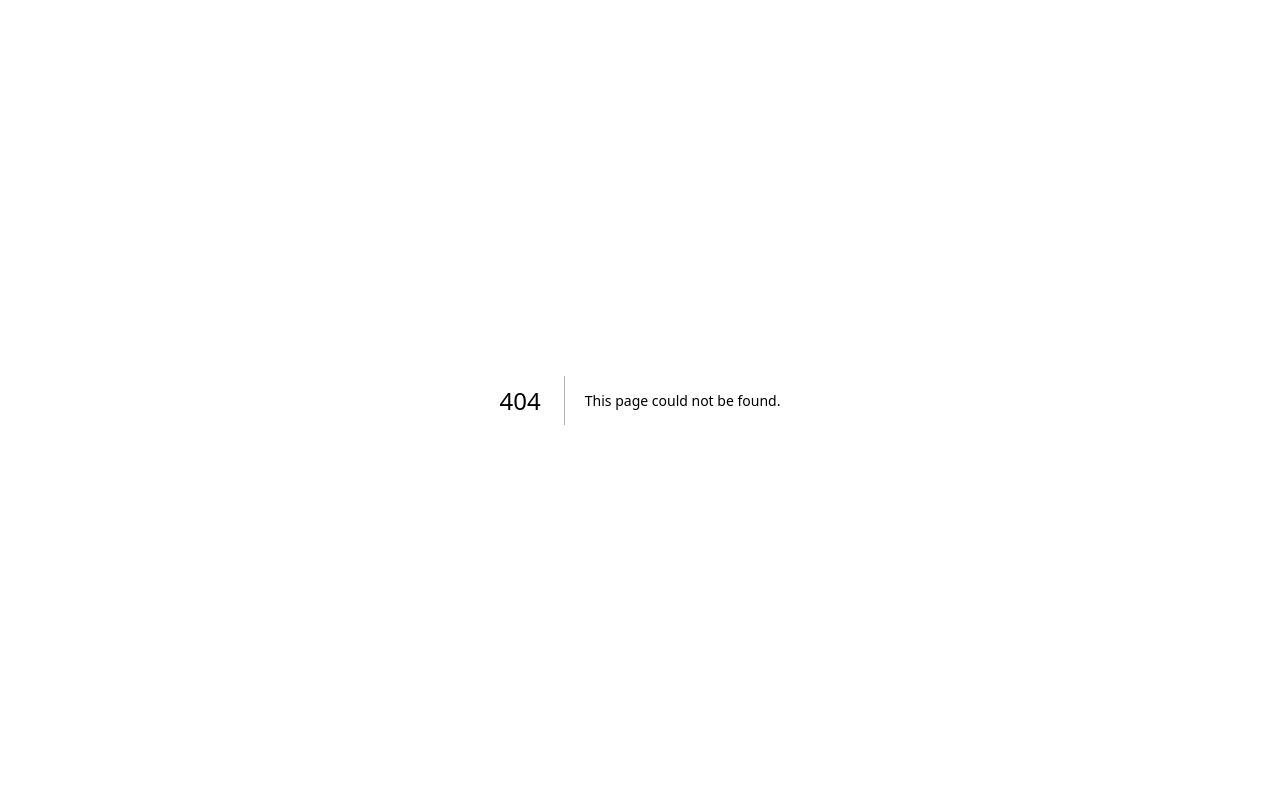
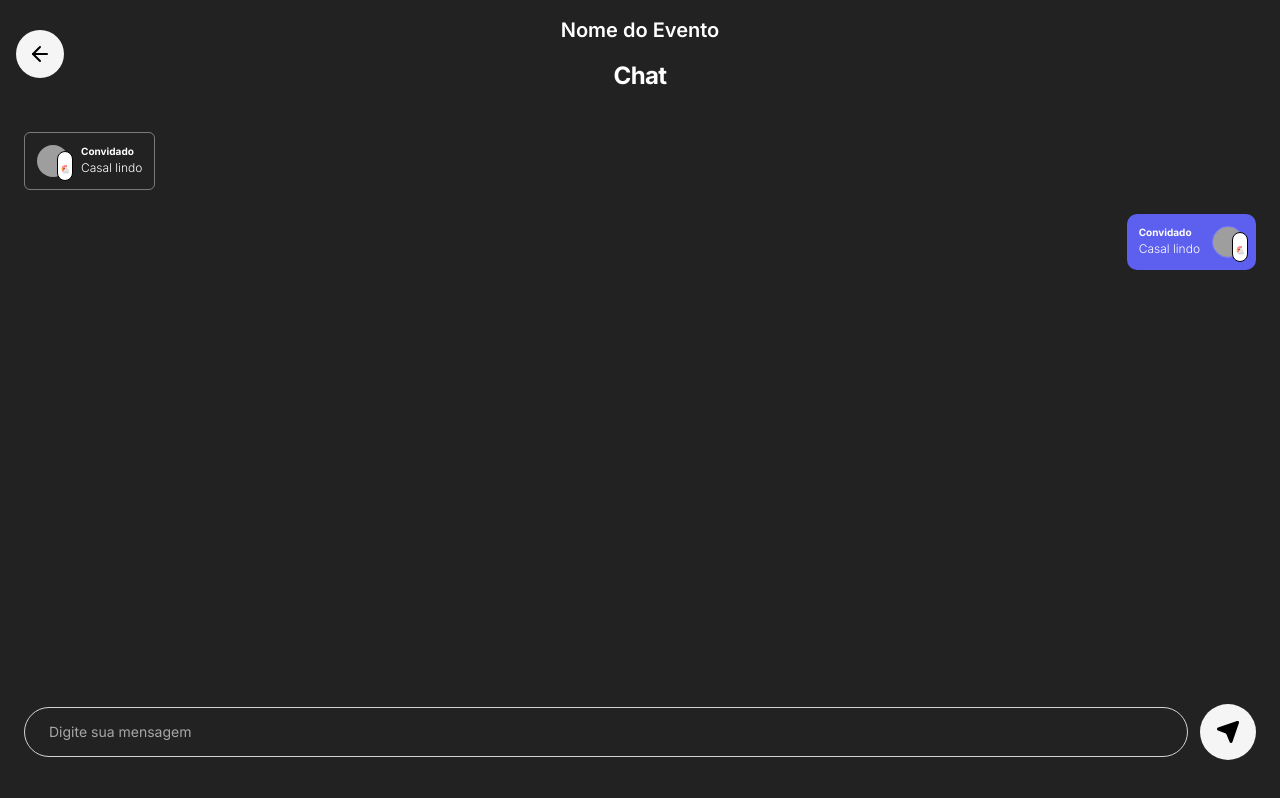
Before and after one commit to colligii/laco, a Next.js app: page /event/1/chat in a window 1280 px wide. Before the commit this address had no page. Built offline with nearby package versions, Linux system fonts and the light colour scheme; grey boxes are pictures that could not be loaded.

Commit message:
add get session and websocket lib

```diff
--- /dev/null
+++ b/app/api/session/get-session/route.ts
@@ -0,0 +1,58 @@
+import { cloudfrontGetSignedUrl } from "@/app/lib/cloudFrontgetSignedUrl";
+import { createComment } from "@/app/lib/create-comment";
+import { prisma } from "@/app/lib/prisma";
+import { getSession } from "@/app/lib/redis";
+import { validateRequest } from "@/app/lib/validateRequest";
+import { getStoryByUserId } from "@/app/schemas/getStoryByUserId";
+import { idIsUUID } from "@/app/schemas/idIsUUID";
+import { NextRequest, NextResponse } from "next/server";
+import { URL } from "url";
+
+export const GET = validateRequest(async ({
+    payloadSession,
+}) => {
+    try {
+        if (!payloadSession?.id)
+            return NextResponse.json({ message: 'O id da sessão não está definido' }, { status: 400 })
+
+        const user = await getSession(payloadSession?.id)
+
+        if (!user)
+            return NextResponse.json({ message: 'A sessão não está definida' }, { status: 400 })
+
+        return NextResponse.json(payloadSession);
+    } catch (e) {
+        console.log(e)
+        return NextResponse.json({ message: 'Error' })
+    }
+}, undefined, undefined,
+    {
+        type: 'session',
+        secret: process.env.AUTH_SECRET!,
+        completeTokenVar: 'token'
+    }
+)
+
+
+export type SqlResponse = {
+    id: string,
+    created_at: string,
+    comment: string,
+    user: {
+        firstName: string,
+        lastName: string,
+        avatar_path: string
+    }[]
+}
+
+
+export type CommentByIdResponse = {
+    id: string,
+    created_at: string,
+    comment: string,
+    user: {
+        firstName: string,
+        lastName: string,
+        avatar_path: string
+    }
+}
--- /dev/null
+++ b/app/chat/button/component.tsx
@@ -0,0 +1,31 @@
+import { MessageCircle } from "lucide-react"
+import Link from "next/link";
+import { Ref, RefObject, useEffect, useState } from "react"
+
+export default function ButtonComponent({ chatButtonRef, eventId }: { chatButtonRef: RefObject<((event: any) => void) | null>, eventId: string }) {
+
+    const [showRedCircle, setShowRedCircle] = useState(false);
+
+    useEffect(() => {
+        chatButtonRef.current = (event: any) => {
+            if(event.type === 'receive-message') {
+                if(!showRedCircle) {
+                    setShowRedCircle(true);
+                }
+            }
+        }
+
+        return () => {chatButtonRef.current = null}
+    }, [])
+
+    return (
+        <Link href={`/event/${eventId}/chat`}>
+            <button className="p-2 relative bg-zinc-900/70 hover:bg-zinc-800 transition-colors rounded-full border border-zinc-800">
+                <MessageCircle size={20} />
+                {
+                    showRedCircle && <div style={{ background: 'red', bottom: '5px' }} className="h-2 w-2 rounded-full absolute"></div>
+                }
+            </button>
+        </Link>
+    )
+}
--- /dev/null
+++ b/app/event/[id]/chat/button/component.tsx
@@ -0,0 +1,31 @@
+import { MessageCircle } from "lucide-react"
+import Link from "next/link";
+import { Ref, RefObject, useEffect, useState } from "react"
+
+export default function ButtonComponent({ chatButtonRef, eventId }: { chatButtonRef: RefObject<((event: any) => void) | null>, eventId: string }) {
+
+    const [showRedCircle, setShowRedCircle] = useState(false);
+
+    useEffect(() => {
+        chatButtonRef.current = (event: any) => {
+            if(event.type === 'receive-message') {
+                if(!showRedCircle) {
+                    setShowRedCircle(true);
+                }
+            }
+        }
+
+        return () => {chatButtonRef.current = null}
+    }, [])
+
+    return (
+        <Link href={`/event/${eventId}/chat`}>
+            <button className="p-2 relative bg-zinc-900/70 hover:bg-zinc-800 transition-colors rounded-full border border-zinc-800">
+                <MessageCircle size={20} />
+                {
+                    showRedCircle && <div style={{ background: 'red', bottom: '5px' }} className="h-2 w-2 rounded-full absolute"></div>
+                }
+            </button>
+        </Link>
+    )
+}
--- /dev/null
+++ b/app/event/[id]/chat/page.tsx
@@ -0,0 +1,107 @@
+'use client'
+
+import React, { useState } from 'react';
+import { ArrowLeft, Send } from 'lucide-react';
+
+const ChatScreen = ({ selectedEventName = "Nome do Evento" }) => {
+  const [message, setMessage] = useState("");
+
+  const chatMessages = [
+    {
+      id: 1,
+      user: "Convidado",
+      text: "Casal lindo",
+      isMe: false,
+      avatar: "https://github.com/shadcn.png"
+    },
+    {
+      id: 2,
+      user: "Convidado",
+      text: "Casal lindo",
+      isMe: true,
+      avatar: "https://github.com/shadcn.png"
+    }
+  ];
+
+  return (
+    <div className="flex flex-col h-screen bg-[#222222] text-white font-sans">
+
+      {/* Header */}
+      <header className="relative flex items-center justify-center p-4">
+        <button className="absolute left-4 p-3 bg-neutral-100 rounded-full text-black hover:bg-white transition-colors">
+          <ArrowLeft size={24} />
+        </button>
+
+        <div className="text-center">
+          <h1 className="text-xl font-semibold">{selectedEventName}</h1>
+          <h2 className="text-2xl font-bold mt-4 tracking-tight">Chat</h2>
+        </div>
+      </header>
+
+      {/* Área de Mensagens */}
+      <div className="flex-1 overflow-y-auto p-6 space-y-6">
+        {chatMessages.map((msg) => (
+          <div
+            key={msg.id}
+            className={`flex ${msg.isMe ? 'justify-end' : 'justify-start'}`}
+          >
+            <div className={`
+              flex items-center gap-3 p-3 max-w-[80%]
+              ${msg.isMe
+                ? 'bg-[#5D5FEF] border-none rounded-lg'
+                : 'bg-transparent border border-white/40 rounded-sm'}
+            `}>
+              {/* Avatar com Badge (🐔) para o remetente */}
+              {!msg.isMe && (
+                <div className="relative shrink-0">
+                  <img src={msg.avatar} className="w-8 h-8 rounded-full" alt="User" />
+                  <div className="absolute -bottom-1 -right-1 bg-white rounded-full p-0.5 border border-black">
+                    <span className="text-[8px]">🐔</span>
+                  </div>
+                </div>
+              )}
+
+              <div className="flex flex-col">
+                <span className="text-[10px] font-bold leading-none mb-1">
+                  {msg.user}
+                </span>
+                <span className="text-xs font-light">
+                  {msg.text}
+                </span>
+              </div>
+
+              {/* Avatar para mensagens enviadas por mim */}
+              {msg.isMe && (
+                <div className="relative shrink-0">
+                  <img src={msg.avatar} className="w-8 h-8 rounded-full border border-white/20" alt="Me" />
+                  <div className="absolute -bottom-1 -right-1 bg-white rounded-full p-0.5 border border-black">
+                    <span className="text-[8px]">🐔</span>
+                  </div>
+                </div>
+              )}
+            </div>
+          </div>
+        ))}
+      </div>
+
+      {/* Input de Mensagem Fixo */}
+      <footer className="p-6 pb-10 flex items-center gap-3">
+        <div className="flex-1 relative">
+          <input
+            type="text"
+            value={message}
+            onChange={(e) => setMessage(e.target.value)}
+            placeholder="Digite sua mensagem"
+            className="w-full bg-transparent border border-white/80 rounded-full py-3.5 px-6 text-sm focus:outline-none focus:border-white transition-all placeholder:text-white/60"
+          />
+        </div>
+        <button className="bg-neutral-100 p-4 rounded-full text-black hover:bg-white transition-transform active:scale-95">
+          <Send size={24} fill="currentColor" />
+        </button>
+      </footer>
+
+    </div>
+  );
+};
+
+export default ChatScreen;
--- a/app/event/[id]/client.tsx
+++ b/app/event/[id]/client.tsx
@@ -10,6 +10,8 @@ import { useRouter } from "next/navigation";
 import { UIEvent, useEffect, useLayoutEffect, useMemo, useRef, useState } from "react";
 import axios from "axios";
 import { SqlResponse } from "@/app/api/post/status/next/route";
+import { useWebSocket } from "@/app/lib/use-websocket";
+import ButtonComponent from "@/app/chat/button/component";
 
 const REFRESH_PROMPT_INTERVAL_MS = 2 * 60 * 1000;
 const SCROLL_THRESHOLD = 300; // Aumentado para carregar antes de chegar no fim
@@ -46,7 +48,7 @@ function getTheirStories(initialStories: StoryResponse[], me: UserResponse): Sto
 }
 
 
-export default function EventClient({ event, initialStories, initialPosts, me, paramsResolved }: EventClientProps) {
+export default function EventClient({ event, initialStories, initialPosts, me, paramsResolved, sessionId }: EventClientProps) {
     const router = useRouter();
     const [stories, setStories] = useState(initialStories);
     const [myStory, setMyStory] = useState(getMyStory(initialStories, me));
@@ -56,12 +58,21 @@ export default function EventClient({ event, initialStories, initialPosts, me, p
     const isFetching = useRef(false);
     const stopFetchBottom = useRef(false);
     const stopFetchTop = useRef(true);
+    const { ws, registerMessage } = useWebSocket(sessionId);
 
     const [posts, setPosts] = useState(initialPosts);
     const scrollHeightBeforeUpdate = useRef<number>(0); // Add this
     const listRef = useRef<HTMLDivElement | null>(null);
 
+    const chatButtonRef = useRef<((event: any) => void) | null>(null);
+
     const MIN_ROW_HEIGHT = 220;
+
+    useEffect(() => {
+        registerMessage((event) => {
+            chatButtonRef.current?.(event);
+        })
+    }, [])
 
     const handleStory = (user_id: string, storyIds: string[]) => {
         if(!Array.isArray(storyIds))
@@ -234,9 +245,10 @@ export default function EventClient({ event, initialStories, initialPosts, me, p
                     <h1 className="text-lg font-semibold tracking-tight text-white text-center truncate px-3">
                         {event.name}
                     </h1>
-                    <button className="p-2 bg-zinc-900/70 hover:bg-zinc-800 transition-colors rounded-full border border-zinc-800">
-                        <MessageCircle size={20} />
-                    </button>
+                    <ButtonComponent
+                        eventId={event.id}
+                        chatButtonRef={chatButtonRef}
+                    />
                 </header>
 
                 <div className="flex gap-4 px-5 py-4 items-start">
@@ -357,6 +369,7 @@ const PostCard = ({ post, paramsResolved }: PostCardProps) => (
 
 export interface EventClientProps {
     event: EventModel,
+    sessionId: string,
     me: UserResponse,
     initialStories: StoryResponse[],
     paramsResolved: { id: string },
--- a/app/event/[id]/page.tsx
+++ b/app/event/[id]/page.tsx
@@ -18,14 +18,15 @@ export default async function EventPage({ params }: PageProps) {
   const event = await makeBackendRequest(`/api/event/${paramsResolved.id}`);
   const me = await makeBackendRequest('/api/user/me');
   const stories: StoryResponse[] = await makeBackendRequest(`/api/story/status?eventId=${paramsResolved.id}`);
+  const session: { id: string } = await makeBackendRequest(`/api/session/get-session`);
   const postsResponse = await makeBackendRequest(`/api/post/status/next?eventId=${paramsResolved.id}`);
   const posts: SqlResponse[] = Array.isArray(postsResponse)
     ? postsResponse
     : postsResponse?.posts ?? [];
 
-
   return (
     <EventClient
+      sessionId={session.id}
       initialStories={stories}
       event={event}
       me={me}
--- /dev/null
+++ b/app/lib/use-websocket.ts
@@ -0,0 +1,74 @@
+'use client'
+
+import { useEffect, useRef } from "react"
+
+export const useWebSocket = (sessionId: string) => {
+
+    const ws = useRef<WebSocket | null>(null)
+    const messageHandler = useRef<((event: MessageEvent) => void) | null>(null)
+    const canReconnect = useRef<boolean>(true);
+    const messagePing = useRef<NodeJS.Timeout | null>(null);
+
+
+    const connect = () => {
+        if (ws.current && ws.current.readyState <= WebSocket.OPEN) {
+            return
+        }
+
+        const socket = new WebSocket(process.env.NEXT_PUBLIC_WEBSOCKET_URL!+'?session='+sessionId)
+
+        socket.onopen = () => {
+            console.log("connected")
+        }
+
+        socket.onmessage = (event) => {
+            if(event.data) {
+                try {
+                    messageHandler.current?.(JSON.parse(event.data))
+
+                } catch(e) {
+
+                    messageHandler.current?.(event.data)
+                }
+            }
+        }
+
+        socket.onclose = () => {
+            if (canReconnect.current) {
+                console.log("reconnecting...")
+                setTimeout(connect, 1000)
+            }
+        }
+
+        ws.current = socket
+    }
+
+    useEffect(() => {
+        if (!ws.current) {
+            connect()
+        }
+
+        messagePing.current = setInterval(() => {
+            if (ws.current?.readyState === WebSocket.OPEN) {
+                ws.current.send(JSON.stringify({ type: "ping" }))
+            }
+        }, 30000)
+
+        return () => {
+            if(messagePing.current)
+                clearInterval(messagePing.current)
+            canReconnect.current = false
+            ws.current?.close()
+        }
+    }, [])
+
+    return {
+        ws,
+        stopReconnect: () => {
+            canReconnect.current = false;
+        },
+        registerMessage: (cb: (event: MessageEvent) => void) => {
+            messageHandler.current = cb
+        }
+    }
+}
```
